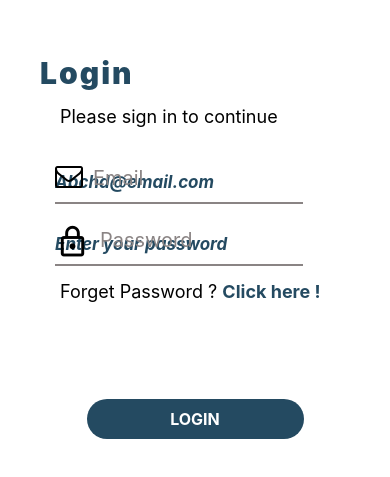
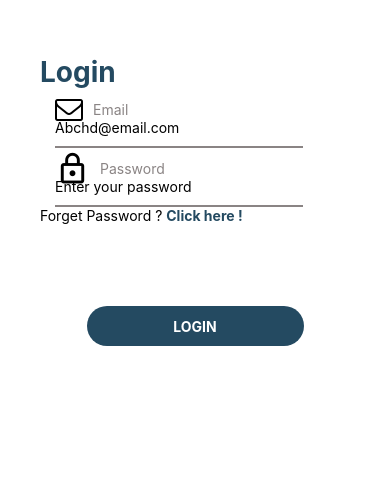
Before and after one commit to darshandevelopes/TalentTrail, a React Native app: screen /Login in a window 390 px wide. Shown: the part 145-622 px from the top of the page. Built offline with nearby package versions, Linux system fonts and the light colour scheme.

Commit message:
Refactor app to use shared typography styles

```diff
--- a/screens/HomeScreen.js
+++ b/screens/HomeScreen.js
@@ -8,6 +8,7 @@ import {
   ScrollView,
 } from "react-native";
 import FontAwesomeIcon from "react-native-vector-icons/FontAwesome";
+import { sharedStyles } from "../styles";
 
 const HomeScreen = ({ navigation }) => {
   return (
@@ -19,32 +20,31 @@ const HomeScreen = ({ navigation }) => {
       </View>
       <ScrollView horizontal={true} style={styles.slider}>
         <View style={[styles.Slidercard]}>
-          <Text style={styles.sliderContent}>Scroll</Text>
+          <Text style={sharedStyles.TextHeading}>Scroll</Text>
         </View>
         <View style={[styles.Slidercard]}>
-          <Text style={styles.sliderContent}>ON</Text>
+          <Text style={sharedStyles.TextHeading}>ON</Text>
         </View>
         <View style={[styles.Slidercard]}>
-          <Text style={styles.sliderContent}>Me</Text>
+          <Text style={sharedStyles.TextHeading}>Me</Text>
         </View>
         <View style={[styles.Slidercard]}>
-          <Text style={styles.sliderContent}>to</Text>
+          <Text style={sharedStyles.TextHeading}>to</Text>
         </View>
         <View style={[styles.Slidercard]}>
-          <Text style={styles.sliderContent}>Get</Text>
+          <Text style={sharedStyles.TextHeading}>Get</Text>
         </View>
         <View style={[styles.Slidercard]}>
-          <Text style={styles.sliderContent}>slider</Text>
+          <Text style={sharedStyles.TextHeading}>slider</Text>
         </View>
         <View style={[styles.Slidercard]}>
-          <Text style={styles.sliderContent}>View</Text>
+          <Text style={sharedStyles.TextHeading}>View</Text>
         </View>
       </ScrollView>
       <View style={styles.container}>
-      <View style={[{top:-90},styles.row]}>
+        <View style={[{ top: -90 }, styles.row]}>
           <View style={styles.card}>
-          <Text>Card 6
-          </Text>
+            <Text>Card 6</Text>
           </View>
           <View style={styles.card}>
             <Text>Card 2</Text>
@@ -59,11 +59,6 @@ const HomeScreen = ({ navigation }) => {
           </View>
         </View>
       </View>
-
-
-
-
-
     </SafeAreaView>
   );
 };
@@ -83,6 +78,7 @@ const styles = StyleSheet.create({
     top: -100,
   },
   search: {
+    ...sharedStyles.TextRegular,
     padding: 10,
     flexDirection: "row",
     width: "70%",
@@ -102,10 +98,6 @@ const styles = StyleSheet.create({
     margin: 20,
     backgroundColor: "yellow",
   },
-  sliderContent: {
-    fontWeight: "bold",
-    fontSize: 20,
-  },
   ellipse: {
     height: 150,
     width: "100%",
@@ -113,20 +105,21 @@ const styles = StyleSheet.create({
     borderBottomLeftRadius: 55,
     borderBottomRightRadius: 55,
   },
-  row:{
-    flexDirection: 'row',
-    justifyContent: 'space-around',
+  row: {
+    flexDirection: "row",
+    justifyContent: "space-around",
     marginBottom: 50,
   },
   card: {
+    ...sharedStyles.TextRegular,
     flex: 1,
     height: 100,
-    width:50,
-    backgroundColor: 'lightblue',
+    width: 50,
+    backgroundColor: "lightblue",
     borderRadius: 8,
-    justifyContent: 'center',
-    alignItems: 'center',
-    margin:20
+    justifyContent: "center",
+    alignItems: "center",
+    margin: 20,
   },
 });
 export default HomeScreen;
--- a/screens/JobDescriptionScreen.js
+++ b/screens/JobDescriptionScreen.js
@@ -1,5 +1,14 @@
 import React from "react";
-import { View, StyleSheet, Text,Pressable, ScrollView, StatusBar } from "react-native";
+import {
+  View,
+  StyleSheet,
+  Text,
+  Pressable,
+  ScrollView,
+  StatusBar,
+} from "react-native";
+import { sharedStyles } from "../styles";
+
 const JobDescriptionScreen = ({ navigation }) => {
   return (
     <View>
@@ -7,13 +16,24 @@ const JobDescriptionScreen = ({ navigation }) => {
       <View style={styles.rectangleMain}>
         {/* rectangleTwo - Company logo */}
         <View style={styles.rectangleTwo}></View>
-                <Text style={{ fontSize: 30, marginLeft: "20%", fontWeight: 'bold' }}>Google LLC</Text>
-                <Text style={{ fontSize: 15, marginLeft: "20%", fontWeight: 'bold' }}>Sillicon Vally</Text>
+        <Text style={[sharedStyles.TextTitle, { marginLeft: "20%" }]}>
+          Google LLC
+        </Text>
+        <Text style={[sharedStyles.TextSubheading, { marginLeft: "20%" }]}>
+          Sillicon Vally
+        </Text>
         <View style={styles.line}></View>
-                <Text style={{ fontSize: 25, marginLeft: "15%", marginVertical: "4%" }}>About the Job</Text>
+        <Text
+          style={[
+            sharedStyles.TextHeading,
+            { marginLeft: "15%", marginVertical: "4%" },
+          ]}
+        >
+          About the Job
+        </Text>
       </View>
-            <ScrollView style={{marginBottom:"10%"}}>
-            <View style={{ marginTop: "50%", marginLeft: "10%" }} >
+      <ScrollView style={{ marginBottom: "10%" }}>
+        <View style={{ marginTop: "50%", marginLeft: "10%" }}>
           <Text style={styles.components}>Job Title : </Text>
           <Text style={styles.components}>Location : </Text>
           <Text style={styles.components}>Experience : </Text>
@@ -30,14 +50,12 @@ const JobDescriptionScreen = ({ navigation }) => {
             style={[styles.singInButton, { backgroundColor: "#244A61" }]}
           >
             <Text style={[styles.buttonText, { color: "white" }]}>
-                        {"Apply"}
+              {"APPLY"}
             </Text>
           </Pressable>
         </View>
       </ScrollView>
-
     </View>
-
   );
 };
 
@@ -45,25 +63,25 @@ const styles = StyleSheet.create({
   rectangleMain: {
     width: 200 * 2,
     height: 150,
-        backgroundColor: '#244A61',
+    backgroundColor: "#244A61",
     paddingTop: StatusBar.currentHeight,
   },
   rectangleTwo: {
     width: 50 * 2,
     height: 100,
-        backgroundColor: 'white',
+    backgroundColor: "white",
     marginTop: "15%",
     marginLeft: "20%",
   },
   line: {
     width: 200 * 2,
     height: 1,
-        backgroundColor: '#244A61',
+    backgroundColor: "#244A61",
     marginTop: "5%",
   },
   components: {
+    ...sharedStyles.TextRegular,
     padding: 5,
-        fontSize: 20,
   },
   singInButton: {
     borderRadius: 25,
@@ -76,7 +94,7 @@ const styles = StyleSheet.create({
   },
 
   buttonText: {
-        fontSize: 16,
+    ...sharedStyles.TextRegular,
     fontWeight: "bold",
   },
 });
--- a/screens/LoginScreen.js
+++ b/screens/LoginScreen.js
@@ -1,21 +1,32 @@
 import React from "react";
-import FontAwesomeIcon from 'react-native-vector-icons/FontAwesome';
-import MaterialCommunityIcons from 'react-native-vector-icons/MaterialCommunityIcons';
-import { View, Image, Text, StyleSheet, StatusBar,Pressable , TextInput} from "react-native";
-
+import FontAwesomeIcon from "react-native-vector-icons/FontAwesome";
+import MaterialCommunityIcons from "react-native-vector-icons/MaterialCommunityIcons";
+import {
+  View,
+  Image,
+  Text,
+  StyleSheet,
+  StatusBar,
+  Pressable,
+  TextInput,
+} from "react-native";
+import { sharedStyles } from "../styles";
 
 const LoginScreen = ({ navigation }) => {
   return (
     <View style={styles.background}>
       <View style={styles.container}>
-      <Text style={styles.header}>Login</Text>
-      <Text style={styles.subtitle}>Please sign in to continue</Text>
+        <Text style={[sharedStyles.TextTitle, { color: "#244A61" }]}>
+          Login
+        </Text>
 
         {/* Input Style for Email */}
 
         <View style={styles.inputHeading}>
-         <FontAwesomeIcon name="envelope-o" size={28} color="black"/>
-         <Text style={styles.emailText}>Email</Text>
+          <FontAwesomeIcon name="envelope-o" size={28} color="black" />
+          <Text style={[sharedStyles.TextRegular, { color: "#8A8484" }]}>
+            Email
+          </Text>
         </View>
         <TextInput placeholder="Abchd@email.com" style={styles.inputStyle} />
         <View style={styles.line}></View>
@@ -23,20 +34,24 @@ const LoginScreen = ({ navigation }) => {
         {/* Input Style for Password */}
 
         <View style={styles.inputHeading}>
-         <MaterialCommunityIcons name="lock-outline" size={35} color="black"/>
-         <Text style={styles.emailText}>Password</Text>
+          <MaterialCommunityIcons name="lock-outline" size={35} color="black" />
+          <Text style={[sharedStyles.TextRegular, { color: "#8A8484" }]}>
+            Password
+          </Text>
         </View>
-        <TextInput placeholder="Enter your password" secureTextEntry={true} style={styles.inputStyle} />
+        <TextInput
+          placeholder="Enter your password"
+          secureTextEntry={true}
+          style={styles.inputStyle}
+        />
 
         <View style={styles.line}></View>
 
         {/* Forget Password text */}
-      <View style={{ flexDirection: "row"}}>
-      <Text style={styles.subtitle}>Forget Password ? </Text>
-      <Pressable  onPress= {() => navigation.navigate("ForgetP")}>
-            <Text style={[styles.subtitle,{ fontWeight: "bold",marginLeft: 0, color: "#244A61" }]}>
-              Click here !
-            </Text>
+        <View style={{ flexDirection: "row" }}>
+          <Text style={sharedStyles.TextRegular}>Forget Password ? </Text>
+          <Pressable onPress={() => navigation.navigate("ForgetP")}>
+            <Text style={styles.clickableText}>Click here !</Text>
           </Pressable>
         </View>
 
@@ -46,69 +61,52 @@ const LoginScreen = ({ navigation }) => {
             onPress={() => navigation.navigate("Home")}
             style={[styles.singInButton, { backgroundColor: "#244A61" }]}
           >
-          <Text style={[styles.buttonText, { color: "white" }]}>
-            LOGIN
-          </Text>
+            <Text style={[styles.buttonText, { color: "white" }]}>LOGIN</Text>
           </Pressable>
         </View>
         <StatusBar style="auto" />
       </View>
     </View>
-
   );
 };
 
-
 const styles = StyleSheet.create({
-  background:{
-    position :"absolute",
-    backgroundColor: '#fff',
-    height:'100%',
-    width:'100%'
+  background: {
+    position: "absolute",
+    backgroundColor: "#fff",
+    height: "100%",
+    width: "100%",
   },
   container: {
     flex: 1,
     marginHorizontal: 40,
     marginVertical: 200,
-
   },
-  line :{
-    height:2 ,
-     width:'80%',
-      backgroundColor:"#8A8484",
+  line: {
+    height: 2,
+    width: "80%",
+    backgroundColor: "#8A8484",
     marginLeft: 15,
-      marginTop:10
+    marginTop: 10,
   },
-  header :{
-    fontSize: 30,
-    color:'#244A61',
-    fontWeight: '900',
-    letterSpacing:2
-  },
-  subtitle: {
-    fontSize :18,
-    marginLeft: 20,
-    marginVertical: 15,
-  },
-  inputStyle :{
-    fontStyle:'italic',
-    fontSize: 17,
-    fontWeight: 'bold',
+  inputStyle: {
+    ...sharedStyles.TextRegular,
     marginLeft: 15,
-    marginTop:10,
-    color:'#244A61'
+    marginTop: 10,
   },
   inputHeading: {
-    flex :0,
-    flexDirection:'row',
-    columnGap:10,
+    flex: 0,
+    flexDirection: "row",
+    columnGap: 10,
     marginTop: 20,
     marginLeft: 15,
+    alignItems: "center",
   },
-  emailText: {
-    fontSize :20,
-    color:'#8A8484',
-    paddingTop: 4
+  clickableText: {
+    ...sharedStyles.TextRegular,
+    fontWeight: "bold",
+    marginLeft: 0,
+    color: "#244A61",
   },
   buttonsContainer: {
     maxHeight: "25%",
@@ -126,7 +124,7 @@ const styles = StyleSheet.create({
   },
 
   buttonText: {
-    fontSize: 16,
+    ...sharedStyles.TextRegular,
     fontWeight: "bold",
   },
 });
--- a/screens/PortfolioScreen.js
+++ b/screens/PortfolioScreen.js
@@ -1,38 +1,68 @@
 import React from "react";
 import { View, StyleSheet, Text, StatusBar } from "react-native";
 import FontAwesomeIcon from "react-native-vector-icons/FontAwesome";
-import MaterialCommunityIcons from 'react-native-vector-icons/MaterialCommunityIcons';
+import MaterialCommunityIcons from "react-native-vector-icons/MaterialCommunityIcons";
+import { sharedStyles } from "../styles";
 
 const PortfolioScreen = ({ navigation }) => {
   return (
     <View style={styles.rectangleMain}>
+      <View style={styles.rectangleTwo}>
+        <FontAwesomeIcon
+          name="user"
+          size={90}
+          color="black"
+          style={{ alignSelf: "center" }}
+        />
+      </View>
 
-            <View style={styles.rectangleTwo}><FontAwesomeIcon name="user" size={90} color="black" style={{alignSelf:'center'}} /></View>
-
-            <View style={{flexDirection:'row'}}>
-            <FontAwesomeIcon name="user" size={20}  style={{marginLeft:"20%", marginTop: "16%"}} />
-            <Text style={{ fontSize: 20, marginTop: "15%", marginLeft: "5%" }}>Name</Text>
+      <View style={{ flexDirection: "row" }}>
+        <FontAwesomeIcon
+          name="user"
+          size={20}
+          style={{ marginLeft: "20%", marginTop: "16%" }}
+        />
+        <Text
+          style={[
+            sharedStyles.TextSubheading,
+            { marginTop: "15%", marginLeft: "5%" },
+          ]}
+        >
+          Name
+        </Text>
       </View>
 
       <View style={styles.line}></View>
 
-            <View style={{flexDirection:'row'}}>
-            <FontAwesomeIcon name="graduation-cap" size={20}  style={{marginLeft:"20%", marginTop: "6%"}} />
-            <Text style={{ fontSize: 20, marginTop: "4%", marginLeft: "2%" }}>Qualification</Text>
+      <View style={{ flexDirection: "row" }}>
+        <FontAwesomeIcon
+          name="graduation-cap"
+          size={20}
+          style={{ marginLeft: "20%", marginTop: "6%" }}
+        />
+        <Text style={styles.textContent}>Qualification</Text>
       </View>
 
       <View style={styles.line}></View>
 
-            <View style={{flexDirection:'row'}}>
-            <MaterialCommunityIcons name="certificate" size={25}  style={{marginLeft:"20%", marginTop: "5%"}} />
-            <Text style={{ fontSize: 20, marginTop: "4%", marginLeft: "2%"  }}>Certification</Text>
+      <View style={{ flexDirection: "row" }}>
+        <MaterialCommunityIcons
+          name="certificate"
+          size={25}
+          style={{ marginLeft: "20%", marginTop: "5%" }}
+        />
+        <Text style={styles.textContent}>Certification</Text>
       </View>
 
       <View style={styles.line}></View>
 
-            <View style={{flexDirection:'row'}}>
-            <MaterialCommunityIcons name="ballot" size={25}  style={{marginLeft:"20%", marginTop: "5%"}} />
-            <Text style={{ fontSize: 20, marginTop: "4%", marginLeft: "2%" }}>My Application</Text>
+      <View style={{ flexDirection: "row" }}>
+        <MaterialCommunityIcons
+          name="ballot"
+          size={25}
+          style={{ marginLeft: "20%", marginTop: "5%" }}
+        />
+        <Text style={styles.textContent}>My Application</Text>
       </View>
 
       <View style={styles.line}></View>
@@ -44,22 +74,27 @@ const styles = StyleSheet.create({
   rectangleMain: {
     width: 200 * 2,
     height: 250,
-        backgroundColor: '#244A61',
+    backgroundColor: "#244A61",
     paddingTop: StatusBar.currentHeight,
   },
   rectangleTwo: {
     width: 150 * 2,
     height: 200,
-        backgroundColor: 'white',
-        alignSelf:'center',
+    backgroundColor: "white",
+    alignSelf: "center",
     borderRadius: 20,
-        marginTop:"30%",
+    marginTop: "30%",
   },
   line: {
     width: 150 * 2,
     height: 1,
-        backgroundColor: '#244A61',
+    backgroundColor: "#244A61",
     marginLeft: "15%",
+  },
+  textContent: {
+    ...sharedStyles.TextSubheading,
+    marginTop: "4%",
+    marginLeft: "2%",
   },
 });
 
--- a/screens/SignUpScreen.js
+++ b/screens/SignUpScreen.js
@@ -1,11 +1,19 @@
 import React, { useState, useEffect } from "react";
-import { View, StyleSheet, Pressable, TextInput, Text, TouchableOpacity} from "react-native";
+import {
+  View,
+  StyleSheet,
+  Pressable,
+  TextInput,
+  Text,
+  TouchableOpacity,
+} from "react-native";
+import { sharedStyles } from "../styles";
 
 const SignUpScreen = ({ navigation }) => {
-  const [name, onChangeName] = useState('');
-  const [email, onChangeEmail] = useState('');
-  const [pass, onChangePass] = useState('');
-  const [conPass, onChangeConPass] = useState('');
+  const [name, onChangeName] = useState("");
+  const [email, onChangeEmail] = useState("");
+  const [pass, onChangePass] = useState("");
+  const [conPass, onChangeConPass] = useState("");
   const [errors, onChangeErrors] = useState({});
   const [isFormValid, setIsFormValid] = useState(false);
 
@@ -18,27 +26,27 @@ const SignUpScreen = ({ navigation }) => {
 
     // validate name
     if (!name) {
-      errors.name = 'Name is required';
+      errors.name = "Name is required";
     }
 
     // validate email
     if (!email) {
-      errors.email = 'Email is required';
+      errors.email = "Email is required";
     } else if (!/\S+@\S+\.\S+/.test(email)) {
-      errors.email = 'Email is invalid';
+      errors.email = "Email is invalid";
     }
 
     // validate password
     if (!pass) {
-      errors.pass = 'Password is required';
-    } else if (pass.length <6) {
-      errors.pass = 'Password must be at least  characters';
+      errors.pass = "Password is required";
+    } else if (pass.length < 6) {
+      errors.pass = "Password must be at least  characters";
     }
 
     if (!conPass) {
-      errors.conPass = 'Confirm Password is required';
-    } else if (conPass!= pass) {
-      errors.conPass = 'Confirm password should be same as password'
+      errors.conPass = "Confirm Password is required";
+    } else if (conPass != pass) {
+      errors.conPass = "Confirm password should be same as password";
     }
 
     // set the errors and update form validity
@@ -49,27 +57,24 @@ const SignUpScreen = ({ navigation }) => {
   const handleSubmit = () => {
     if (isFormValid) {
       // Form is valid, perform the submmision logic
-      console.log('Form submitted successfully!');
+      console.log("Form submitted successfully!");
     } else {
       // Foem is invalid , display error messages
-      console.log('Form has errors. Please correct them.')
+      console.log("Form has errors. Please correct them.");
     }
   };
 
   return (
-
-    <View >
+    <View>
       <View>
-        <View >
-          <Pressable
-            onPress={() => navigation.navigate("Login")}
-          >
-            <Text style={styles.arrow}>
-              {"<-Home"}
-            </Text>
+        <View>
+          <Pressable onPress={() => navigation.navigate("Login")}>
+            <Text style={styles.arrow}>{"<-Home"}</Text>
           </Pressable>
         </View>
-        <Text style={{ fontSize: 25, fontWeight: "bold", marginLeft: 10 }}>Create Account</Text>
+        <Text style={[sharedStyles.TextTitle, { marginLeft: 10 }]}>
+          Create Account
+        </Text>
       </View>
       <TextInput
         style={styles.container}
@@ -102,22 +107,24 @@ const SignUpScreen = ({ navigation }) => {
 
       {/* Sign up */}
       <TouchableOpacity
-        style={[styles.singInButton, { backgroundColor: "#244A61" }, { opacity: isFormValid ? 1 : 0.5 }]}
+        style={[
+          styles.singInButton,
+          { backgroundColor: "#244A61" },
+          { opacity: isFormValid ? 1 : 0.5 },
+        ]}
         disabled={!isFormValid}
         onPress={handleSubmit}
       >
-        <Text style={[styles.buttonText, { color: "white" }]}>{"Sign Up ->"}</Text>
+        <Text style={[styles.buttonText, { color: "white" }]}>
+          {"Sign Up ->"}
+        </Text>
       </TouchableOpacity>
 
       {/* sign in */}
       <View style={{ flexDirection: "row", marginLeft: 90 }}>
-        <Text style={{ color: "black", fontSize: 15, fontWeight: "800" }} >Already Have Account? </Text>
-        <Pressable
-          onPress={() => navigation.navigate("Login")}
-        >
-          <Text style={{ color: "#244A61", fontSize: 15, fontWeight: "800" }}>
-            {"Sign In "}
-          </Text>
+        <Text style={sharedStyles.TextRegular}>Already Have Account? </Text>
+        <Pressable onPress={() => navigation.navigate("Login")}>
+          <Text style={styles.clickableText}>{"Sign In "}</Text>
         </Pressable>
       </View>
 
@@ -133,14 +140,14 @@ const SignUpScreen = ({ navigation }) => {
 
 const styles = StyleSheet.create({
   container: {
+    ...sharedStyles.TextRegular,
     height: 50,
     margin: 10,
     borderRadius: 10,
     padding: 10,
-    backgroundColor: 'grey',
+    backgroundColor: "grey",
     textAlign: "left",
-    fontSize: 20,
-    marginTop:30,
+    marginTop: 30,
   },
   singInButton: {
     borderRadius: 25,
@@ -152,21 +159,24 @@ const styles = StyleSheet.create({
     margin: 40,
   },
   buttonText: {
-    fontSize: 16,
+    ...sharedStyles.TextRegular,
     fontWeight: "bold",
   },
-  arrow:{
-    color:'black',
-    marginTop:70,
-    margin:10,
-    fontWeight:'bold',
-    fontSize: 20,
+  arrow: {
+    ...sharedStyles.TextHeading,
+    color: "black",
+    marginTop: 70,
+    margin: 10,
+  },
+  clickableText: {
+    ...sharedStyles.TextRegular,
+    color: "#244A61",
+    fontWeight: "bold",
   },
   error: {
-    color: 'red',
-    fontSize: 20,
+    ...sharedStyles.TextExtraSmall,
+    color: "red",
   },
-
 });
 
 export default SignUpScreen;
--- a/screens/WelcomeScreen.js
+++ b/screens/WelcomeScreen.js
@@ -1,6 +1,7 @@
 import React from "react";
 import { View, Text, StyleSheet, Button, Pressable } from "react-native";
 import LottieView from "lottie-react-native";
+import { sharedStyles } from "../styles";
 
 const WelcomeScreen = ({ navigation }) => {
   return (
@@ -19,7 +20,7 @@ const WelcomeScreen = ({ navigation }) => {
           style={[styles.singInButton, { backgroundColor: "#244A61" }]}
         >
           <Text style={[styles.buttonText, { color: "white" }]}>
-            {"Sign In with Google"}
+            {"SIGN IN WITH GOOGLE"}
           </Text>
         </Pressable>
         <Pressable
@@ -27,16 +28,22 @@ const WelcomeScreen = ({ navigation }) => {
           style={[styles.singInButton, { backgroundColor: "#D9D9D9" }]}
         >
           <Text style={[styles.buttonText, { color: "#244A61" }]}>
-            {"Sign In with email"}
+            {"SIGN IN WITH EMAIL"}
           </Text>
         </Pressable>
 
         {/* Text below Sign In buttons */}
         <View style={{ flexDirection: "row", alignSelf: "center" }}>
-          <Text style={[{ color: "black" }]}>{"Don't have an account? "}</Text>
-          <Pressable
-            onPress={() => navigation.navigate("SignUp")}>
-            <Text style={{ fontWeight: "bold", color: "#244A61" }}>
+          <Text style={[sharedStyles.TextRegular, { color: "black" }]}>
+            {"Don't have an account? "}
+          </Text>
+          <Pressable onPress={() => navigation.navigate("SignUp")}>
+            <Text
+              style={[
+                sharedStyles.TextRegular,
+                { fontWeight: "bold", color: "#244A61" },
+              ]}
+            >
               {"Sign up"}
             </Text>
           </Pressable>
@@ -72,7 +79,7 @@ const styles = StyleSheet.create({
   },
 
   buttonText: {
-    fontSize: 16,
+    ...sharedStyles.TextRegular,
     fontWeight: "bold",
   },
 });
```
Also changed, not shown: screens/JobPostsScreen.js (+30 -19 lines). Lines whose indentation alone changed are shown as unchanged.
